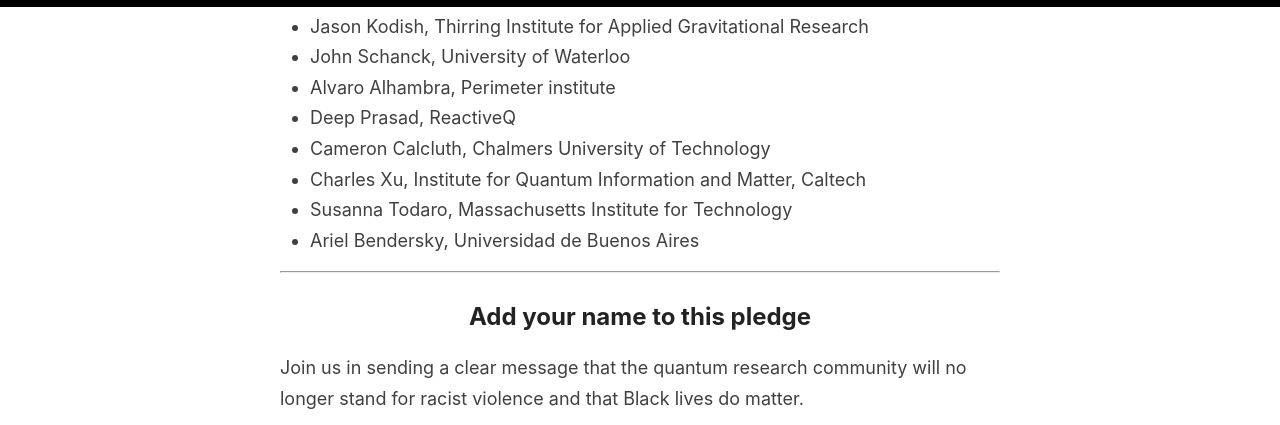
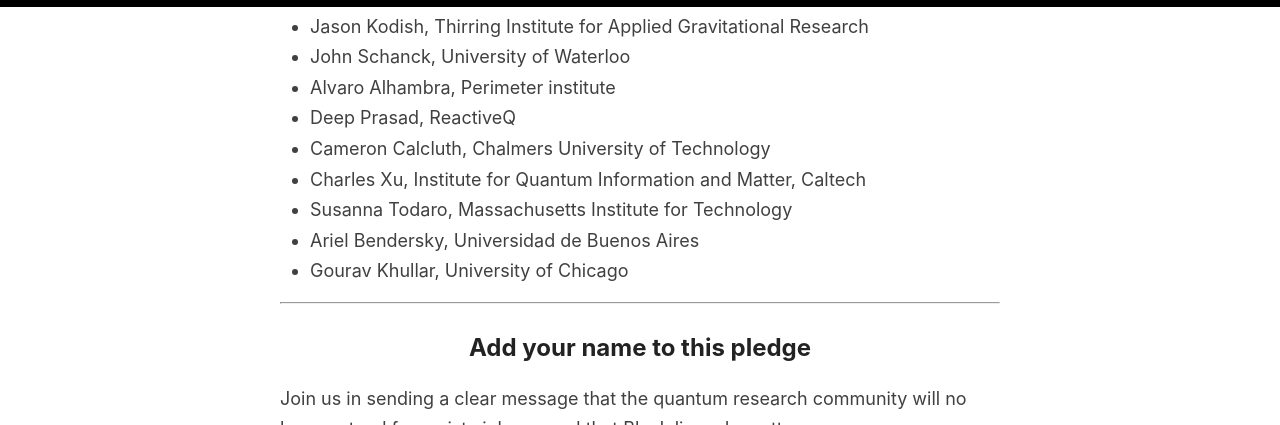
Before and after one commit to quantumforblacklives/quantumforblacklives.github.io, a Jekyll site: the page built from index.html, in a window 1280 px wide and 900 px high, scrolled down 3522 px, cut to the strip 0-425 px from the top of the window. Built offline with Jekyll 4.4.1, drawn with Linux system fonts in a browser that asks for light colours; the list of posts is cut into pages by our own code.

Commit message:
Add signature from Gourav Khullar.

```diff
--- a/_includes/signatories.md
+++ b/_includes/signatories.md
@@ -17,3 +17,4 @@
 - Charles Xu, Institute for Quantum Information and Matter, Caltech
 - Susanna Todaro, Massachusetts Institute for Technology
 - Ariel Bendersky, Universidad de Buenos Aires
+- Gourav Khullar, University of Chicago
```
